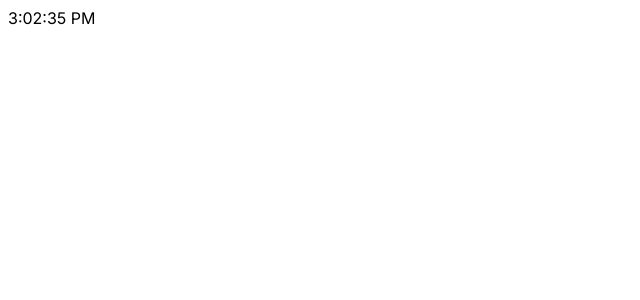
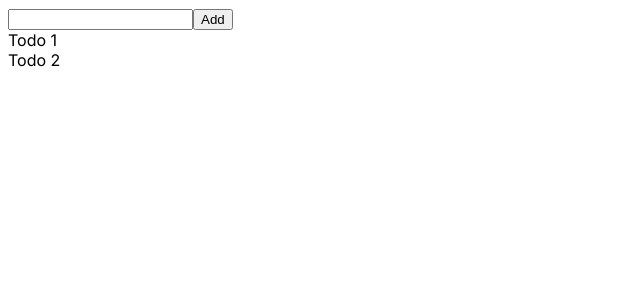
Before and after one commit to Girjashanker/nextjs-counter-app, a Next.js app: page / in a window 1280 px wide. Shown: the top 300 px of the page, without its empty margins (0-640 px from the left). Built offline with nearby package versions, Linux system fonts and the light colour scheme.

Commit message:
todo add list done

```diff
--- a/src/app/components/TodoAdd.js
+++ b/src/app/components/TodoAdd.js
@@ -1,8 +1,43 @@
+'use client';
+import { useState } from "react"
+
+function nextId() {
+    let id = 3;
+    return function(){
+        return id++;
+    }
+}
+const uniqueId = nextId();
 export default function TodoAdd() {
 
+    const [newTodo, setNewTodo] = useState("")
+    const [Todo, setTodo] = useState([
+        {
+            "id" : 1,
+            "Text" : "Todo 1"
+
+        },
+        {
+            "id" : 2,
+            "Text" : "Todo 2"
+        }
+    ])
+
+    const addtodohandler = ()=>{
+        console.log("hello world");
+        let id = uniqueId();
+        const data = {
+            id,
+            "Text" : newTodo
+        }
+        setTodo([...Todo, data])
+        setNewTodo("")
+    }
     return(
         <div>
-            <input type="text" value={"data"}></input>
+            <input type={"text"} value={newTodo} onChange={(e)=>setNewTodo(e.target.value)}/>
+            <button type={"button"} onClick={addtodohandler}> Add </button>
+            {Todo.map((todo) => <div key={todo.id}> {todo.Text} </div> )}
         </div>
     )
 }
--- a/src/app/page.js
+++ b/src/app/page.js
@@ -6,6 +6,7 @@ import { useState } from "react";
 import Counter from "./components/counter";
 import ListDynamic from "./components/ListState";
 import Clock from "./components/Clock";
+import TodoAdd from "./components/TodoAdd";
 export default function Home() {
   console.log("re rendering");
 
@@ -49,7 +50,9 @@ export default function Home() {
       {/* <Counter />
 
       <ListDynamic/> */}
-  <Clock/>
+  {/* <Clock/> */}
+
+      <TodoAdd/>
 
     </div>
   )
```
